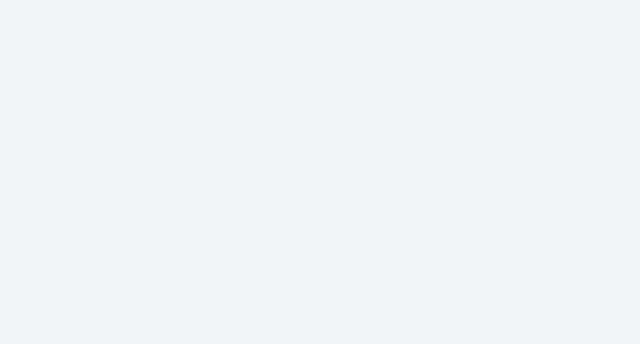
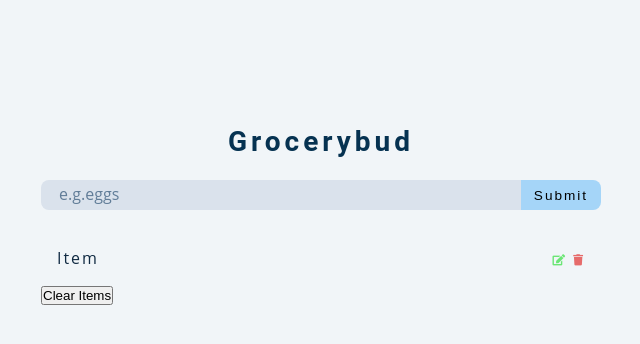
Before and after one commit to shankarpandey7230/JavascrriptGrocery-, a plain HTML site: page index.html in a window 1280 px wide. Shown: the whole page, without its empty margins (319-959 px from the left). Drawn offline with Linux system fonts and the light colour scheme.

Commit message:
html and css of the grocery bud

```diff
--- a/index.html
+++ b/index.html
@@ -1,10 +1,48 @@
 <!DOCTYPE html>
 <html lang="en">
   <head>
-    <title></title>
+    <title>Grocery Bud</title>
+    <link
+      rel="stylesheet"
+      href="https://cdnjs.cloudflare.com/ajax/libs/font-awesome/5.14.0/css/all.min.css"
+    />
     <meta charset="UTF-8" />
     <meta name="viewport" content="width=device-width, initial-scale=1" />
     <link href="/style.css" rel="stylesheet" />
   </head>
-  <body></body>
+  <body>
+    <section class="section-center">
+      <form class="grocery-form">
+        <p class="alert"></p>
+        <h3>grocerybud</h3>
+        <div class="form-control">
+          <input
+            type="text"
+            id="grocery"
+            placeholder="e.g.eggs
+        "
+          />
+          <button type="submit" class="submit-btn">submit</button>
+        </div>
+      </form>
+      <div class="grocery-container">
+        <div class="grocery-list">
+          <article class="grocery-item">
+            <p class="title">item</p>
+            <div class="btn-container">
+              <button type="button" class="edit-btn">
+                <i class="fas fa-edit"></i>
+              </button>
+              <button type="button" class="delete-btn">
+                <i class="fas fa-trash"></i>
+              </button>
+            </div>
+          </article>
+        </div>
+        <!-- button  -->
+        <button type="button" class="clear-btn">Clear Items</button>
+      </div>
+    </section>
+  </body>
+  <script src="/app.js" defer></script>
 </html>
--- a/style.css
+++ b/style.css
@@ -54,3 +54,212 @@ body {
   line-height: 1.5;
   font-size: 0.875rem;
 }
+ul {
+  list-style-type: none;
+}
+a {
+  text-decoration: none;
+}
+img:not(.logo) {
+  width: 100%;
+}
+img {
+  display: block;
+}
+
+h1,
+h2,
+h3,
+h4 {
+  letter-spacing: var(--spacing);
+  text-transform: capitalize;
+  line-height: 1.25;
+  margin-bottom: 0.75rem;
+  font-family: var(--ff-primary);
+}
+h1 {
+  font-size: 3rem;
+}
+h2 {
+  font-size: 2rem;
+}
+h3 {
+  font-size: 1.25rem;
+}
+h4 {
+  font-size: 0.875rem;
+}
+p {
+  margin-bottom: 1.25rem;
+  color: var(--clr-grey-5);
+}
+
+@media screen and (min-width: 800px) {
+  h1 {
+    font-size: 4rem;
+  }
+  h2 {
+    font-size: 2.5rem;
+  }
+  h3 {
+    font-size: 1.75rem;
+  }
+  h4 {
+    font-size: 1rem;
+  }
+  body {
+    font-size: 1rem;
+  }
+  h1,
+  h2,
+  h3,
+  h4 {
+    line-height: 1;
+  }
+}
+.btn {
+  text-transform: uppercase;
+  background: transparent;
+  color: var(--clr-black);
+  padding: 0.375rem 0.75rem;
+  letter-spacing: var(--spacing);
+  display: inline-block;
+  transition: var(--transition);
+  font-size: 0.875rem;
+  border: 2px solid var(--clr-black);
+  cursor: pointer;
+  box-shadow: 0 1px 3px rgba(0, 0, 0, 0.2);
+  border-radius: var(--radius);
+}
+.btn:hover {
+  color: var(--clr-white);
+  background: var(--clr-black);
+}
+.section {
+  padding: 5rem 0;
+}
+.section-center {
+  width: 90vw;
+  margin: 0 auto;
+  max-width: 35rem;
+  margin-top: 8rem;
+}
+@media screen and (min-width: 992px) {
+  .section-center {
+    width: 95vw;
+  }
+}
+main {
+  min-height: 100vh;
+  display: grid;
+  place-items: center;
+}
+.form-control {
+  display: flex;
+  justify-content: center;
+}
+.grocery-form h3 {
+  color: var(--clr-primary-1);
+  margin-bottom: 1.5rem;
+  text-align: center;
+}
+#grocery {
+  padding: 0.25rem;
+  padding-left: 1rem;
+  background: var(--clr-grey-9);
+  border-top-left-radius: var(--radius);
+  border-bottom-left-radius: var(--radius);
+  border-color: transparent;
+  /* later need to change border color */
+  font-size: 1rem;
+  flex: 1 0 auto;
+  color: var(--clr-grey-5);
+}
+#grocery::placeholder {
+  font-family: var(--ff-secondary);
+  color: var(--clr-grey-5);
+}
+.submit-btn {
+  background-color: var(--clr-primary-8);
+  border-color: transparent;
+  flex: 0 0 5rem;
+  display: grid;
+  align-items: center;
+  padding: 0.25rem;
+  text-transform: capitalize;
+  letter-spacing: 2px;
+  border-top-right-radius: var(--radius);
+  border-bottom-right-radius: var(--radius);
+  cursor: pointer;
+  content: var(--clr-primary-5);
+  transition: var(--transition);
+  font-size: 0.85rem;
+}
+.submit-btn:hover {
+  background: var(--clr-primary-5);
+  color: var(--clr-white);
+}
+.grocery-container {
+  margin-top: 2rem;
+  transition: var(--transition);
+  /* visibility: hidden; */
+}
+.show-container {
+  visibility: visible;
+}
+.grocery-item {
+  display: flex;
+  align-items: center;
+  justify-content: space-between;
+  margin-bottom: 0.5rem;
+  transition: var(--transition);
+  padding: 0.25rem 1rem;
+  border-radius: var(--radius);
+  text-transform: capitalize;
+}
+
+.grocery-item:hover {
+  color: var(--clr-grey-5);
+  background: var(--clr-grey-10);
+}
+.grocery-item:hover .title {
+  color: var(--clr-grey-5);
+}
+.title {
+  margin-bottom: 0;
+  color: var(--clr-grey-1);
+  letter-spacing: 2px;
+  transition: var(--transition);
+}
+.edit-btn,
+.delete-btn {
+  background: transparent;
+  border-color: transparent;
+  cursor: pointer;
+  font-size: 0.7rem;
+  transition: var(--transition);
+}
+.edit-btn {
+  color: var(--clr-green-light);
+}
+.edit-btn:hover {
+  color: var(--clr-green-dark);
+}
+.delete-btn {
+  color: var(--clr-red-light);
+}
+.delete-btn:hover {
+  color: var(--clr-red-dark);
+}
+clear-btn {
+  text-transform: capitalize;
+  width: 10rem;
+  height: 1.5rem;
+  display: grid;
+  align-items: center;
+  background: transparent;
+  border-color: transparent;
+  color: var(--clr-red-light);
+  margin: 0 auto;
+  font-size: 0.85rem;
+}
```
